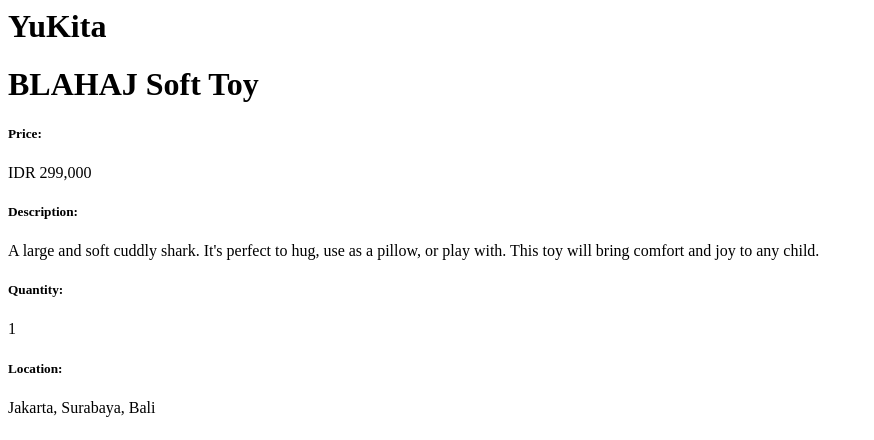
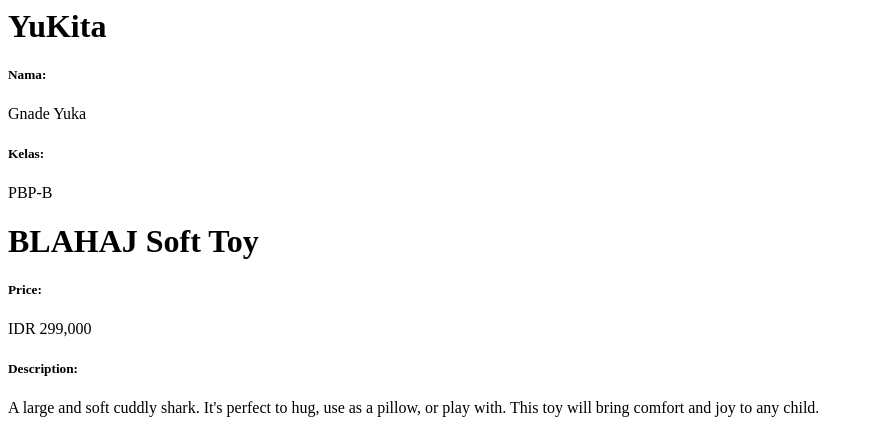
Before and after one commit to yukaagnd/yukita, a Django app: page / in a window 1280 px wide. Shown: the top 440 px of the page, without its empty margins (0-874 px from the left). Run offline with Django 5.2, Linux system fonts and the light colour scheme.

Commit message:
add name and class

```diff
--- a/main/templates/main.html
+++ b/main/templates/main.html
@@ -1,4 +1,10 @@
 <h1>YuKita</h1>
+
+<h5>Nama: </h5>
+<p>{{ name }}</p>
+
+<h5>Kelas: </h5>
+<p>{{ kelas }}</p>
 
 <h1>{{ product_name }}</h1>
 
--- a/main/views.py
+++ b/main/views.py
@@ -7,6 +7,8 @@
         'product_description': 'A large and soft cuddly shark. It\'s perfect to hug, use as a pillow, or play with. This toy will bring comfort and joy to any child.',
         'product_quantity': 1,
         'product_location': 'Jakarta, Surabaya, Bali',
+        'name' : "Gnade Yuka",
+        'kelas' : "PBP-B"
     }
 
     return render(request, "main.html", context)
```
